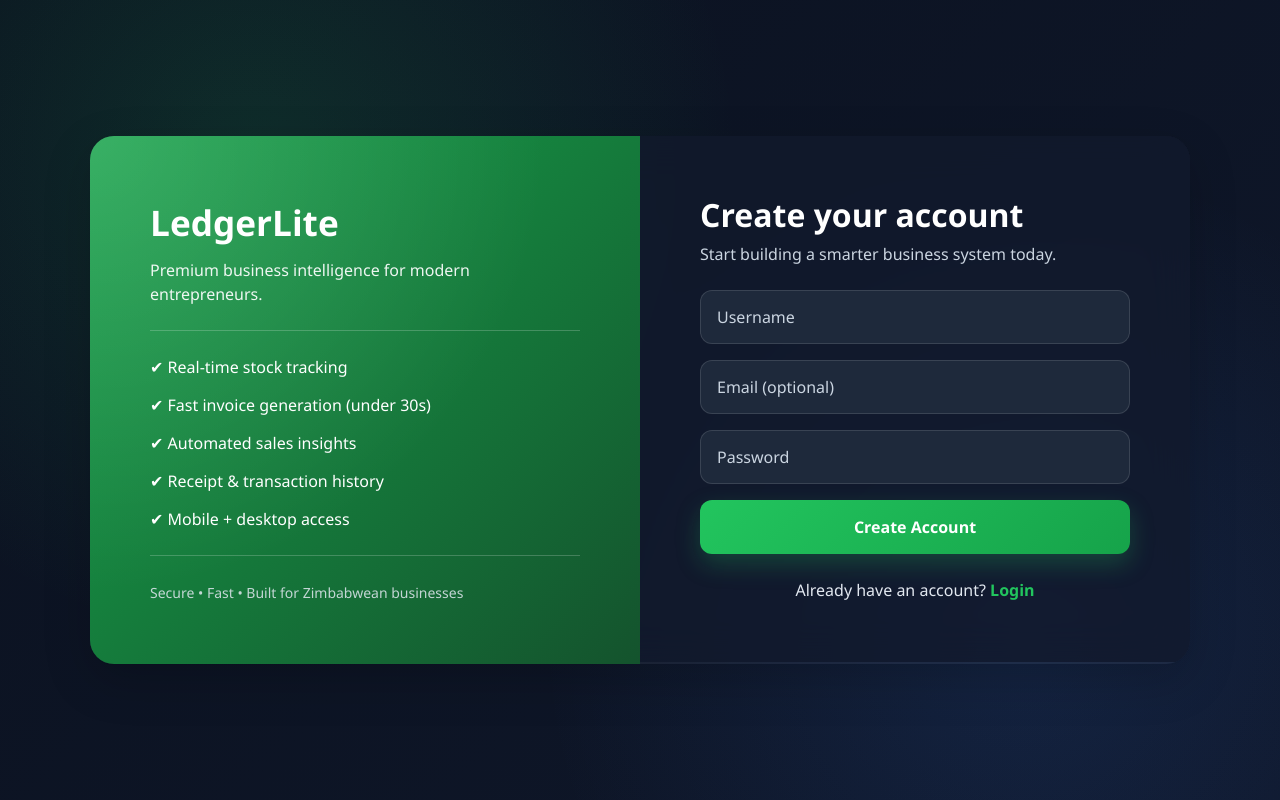
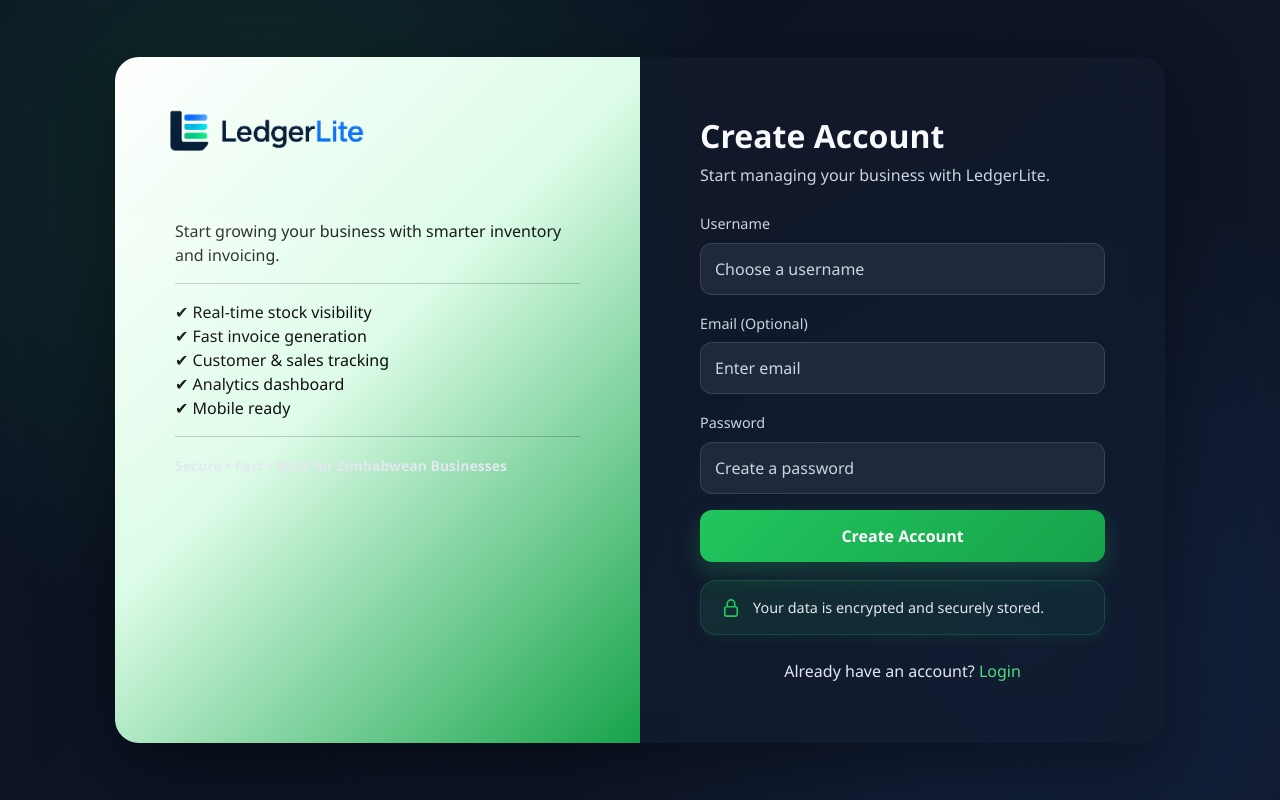
Before and after one commit to nia-cloud-official/LedgerLite, a Django app: page /accounts/register/ in a window 1280 px wide. Run offline with Django 5.2, Linux system fonts and the light colour scheme.

Commit message:
register page with logo

```diff
--- a/templates/register.html
+++ b/templates/register.html
@@ -1,4 +1,7 @@
+{% load static %}
+
 <!DOCTYPE html>
+
 <html lang="en">
 <head>
 <meta charset="UTF-8">
@@ -22,41 +25,31 @@ body{
         linear-gradient(135deg,#0b1220,#0f172a);
 
     display:flex;
+    align-items:center;
     justify-content:center;
-    align-items:center;
     padding:24px;
 
-    color:#f8fafc;
+    color:#e5e7eb;
 }
 
-/* ===== CARD ===== */
-
+/* ===== MAIN CARD ===== */
 .main-card{
-    max-width:1100px;
     width:100%;
+    max-width:1050px;
 
     border:none;
     border-radius:24px;
     overflow:hidden;
 
-    background:rgba(255,255,255,.05);
+    background:rgba(255,255,255,0.04);
+    backdrop-filter:blur(18px);
 
-    backdrop-filter:blur(20px);
-
-    box-shadow:
-        0 25px 80px rgba(0,0,0,.50);
+    box-shadow:0 25px 80px rgba(0,0,0,0.45);
 }
 
 /* ===== LEFT PANEL ===== */
-
 .left-panel{
-    background:linear-gradient(
-        135deg,
-        #16a34a,
-        #14532d
-    );
-
-    color:white;
+    color:#000;
     padding:60px;
     position:relative;
 }
@@ -65,123 +58,110 @@ body{
     content:"";
     position:absolute;
     inset:0;
-
-    background:
-        radial-gradient(
-            circle at top left,
-            rgba(255,255,255,.15),
-            transparent 60%
-        );
-
+    background:radial-gradient(circle at top left, rgba(255,255,255,0.18), transparent 60%);
     pointer-events:none;
 }
 
-.brand{
-    font-size:2.2rem;
-    font-weight:800;
+.logo{
+    height:150px;
+    padding:0;
 }
 
 .tagline{
-    margin-top:10px;
-    color:rgba(255,255,255,.92);
-}
-
-.feature{
-    margin-bottom:14px;
-    color:white;
+    margin-top:12px;
+    opacity:.9;
 }
 
 /* ===== RIGHT PANEL ===== */
-
 .right-panel{
     padding:60px;
-    background:rgba(15,23,42,.78);
+    background:rgba(15,23,42,0.72);
     color:#f8fafc;
 }
 
 /* ===== HEADINGS ===== */
-
 h2{
     font-weight:700;
-    color:white;
 }
 
+/* ===== TEXT ===== */
 .text-muted{
     color:#cbd5e1 !important;
 }
 
+p,
+small,
+.text-center{
+    color:#e2e8f0 !important;
+}
+
+/* ===== ALERT ===== */
+.alert{
+    border-radius:12px;
+}
+
+/* ===== LABELS ===== */
+.form-label{
+    color:#cbd5e1;
+    font-size:.9rem;
+}
+
 /* ===== INPUTS ===== */
-
 .form-control{
-    height:54px;
-
+    height:52px;
     border-radius:12px;
 
     background:#1e293b !important;
 
-    border:1px solid rgba(255,255,255,.12) !important;
+    border:1px solid rgba(255,255,255,0.12) !important;
 
     color:#ffffff !important;
 
-    padding-left:16px;
+    padding-left:14px;
 }
-
-/* placeholder fix */
 
 .form-control::placeholder{
     color:#cbd5e1 !important;
-    opacity:1 !important;
+    opacity:1;
 }
-
-/* focus */
 
 .form-control:focus{
     background:#243244 !important;
 
+    border-color:#22c55e !important;
+
     color:#ffffff !important;
 
-    border-color:#22c55e !important;
-
-    box-shadow:
-        0 0 0 3px rgba(34,197,94,.20) !important;
+    box-shadow:0 0 0 3px rgba(34,197,94,.20) !important;
 }
 
-/* Chrome autofill fix */
-
+/* Chrome Autofill */
 input:-webkit-autofill,
 input:-webkit-autofill:hover,
 input:-webkit-autofill:focus{
-    -webkit-text-fill-color:#ffffff !important;
-
-    -webkit-box-shadow:
-        0 0 0px 1000px #1e293b inset !important;
-
-    transition:
-        background-color 5000s ease-in-out 0s;
+    -webkit-text-fill-color:#fff !important;
+    -webkit-box-shadow:0 0 0px 1000px #1e293b inset !important;
+    transition:background-color 5000s ease-in-out 0s;
 }
 
 /* ===== BUTTON ===== */
-
 .btn-register{
-    height:54px;
-
-    border:none;
-
+    height:52px;
     border-radius:12px;
 
     font-weight:700;
 
-    background:
-        linear-gradient(
+    background:linear-gradient(
         135deg,
         #22c55e,
         #16a34a
     );
 
+    border:none;
+
     color:white;
 
-    box-shadow:
-        0 10px 25px rgba(34,197,94,.25);
+    box-shadow:0 10px 25px rgba(34,197,94,.25);
 
     transition:.25s;
 }
@@ -189,12 +169,10 @@ input:-webkit-autofill:focus{
 .btn-register:hover{
     transform:translateY(-2px);
 
-    box-shadow:
-        0 15px 35px rgba(34,197,94,.35);
+    box-shadow:0 15px 35px rgba(34,197,94,.35);
 }
 
 /* ===== LINKS ===== */
-
 a{
     color:#4ade80;
     text-decoration:none;
@@ -205,91 +183,103 @@ a:hover{
     text-decoration:underline;
 }
 
-/* ===== ALERT ===== */
+/* ===== PRIVACY BOX ===== */
+.privacy-box{
+    margin-top:18px;
+    padding:16px 20px;
 
-.alert{
-    border-radius:12px;
+    border-radius:16px;
+
+    background:linear-gradient(
+        135deg,
+        rgba(34,197,94,0.12),
+        rgba(16,185,129,0.08)
+    );
+
+    border:1px solid rgba(34,197,94,0.2);
+
+    color:#e2e8f0;
+
+    font-size:.9rem;
+
+    display:flex;
+    align-items:center;
+    gap:12px;
+
+    box-shadow:0 4px 12px rgba(34,197,94,0.08);
 }
 
-/* ===== TEXT VISIBILITY ===== */
-
-small,
-span,
-p{
-    color:#e2e8f0;
-}
-
-.form-text{
-    color:#cbd5e1 !important;
-}
-
-.text-center{
-    color:#e2e8f0;
+.privacy-box svg{
+    width:20px;
+    height:20px;
+    color:#22c55e;
+    flex-shrink:0;
 }
 
 /* ===== MOBILE ===== */
-
 @media(max-width:768px){
-
-    body{
-        padding:16px;
-    }
 
     .left-panel{
         display:none;
     }
 
     .right-panel{
-        padding:32px 24px;
-    }
-
-    h2{
-        font-size:1.8rem;
+        padding:40px;
     }
 }
 
 </style>
+
 </head>
 
 <body>
 
-<div class="card main-card shadow-lg">
+<div class="card main-card">
 
 <div class="row g-0">
 
 <!-- LEFT -->
-<div class="col-md-6">
-    <div class="left-panel h-100">
-        <div class="brand">LedgerLite</div>
+
+<div class="col-md-6"
+     style="background:linear-gradient(135deg,#ffffff 0%,#dcfce7 45%,#16a34a 100%);padding:0;">
+
+<img src="{% static 'images/logo.png' %}"
+     alt="LedgerLite Logo"
+     class="logo">
+
+<div class="left-panel h-20" style="padding-top:0;">
 
     <div class="tagline">
-            Premium business intelligence for modern entrepreneurs.
+        Start growing your business with smarter inventory and invoicing.
     </div>
 
-        <hr class="my-4" style="opacity:0.2;">
+    <hr style="opacity:.2;">
 
-        <div class="feature">✔ Real-time stock tracking</div>
-        <div class="feature">✔ Fast invoice generation (under 30s)</div>
-        <div class="feature">✔ Automated sales insights</div>
-        <div class="feature">✔ Receipt & transaction history</div>
-        <div class="feature">✔ Mobile + desktop access</div>
+    <div>✔ Real-time stock visibility</div>
+    <div>✔ Fast invoice generation</div>
+    <div>✔ Customer & sales tracking</div>
+    <div>✔ Analytics dashboard</div>
+    <div>✔ Mobile ready</div>
 
-        <hr class="my-4" style="opacity:0.2;">
+    <hr style="opacity:.2;">
 
-        <small style="opacity:0.85;">
-            Secure • Fast • Built for Zimbabwean businesses
+    <small style="color:#14532d;font-weight:600;">
+        Secure • Fast • Built for Zimbabwean Businesses
     </small>
+
 </div>
+
 </div>
 
 <!-- RIGHT -->
+
 <div class="col-md-6">
     <div class="right-panel">
 
-        <h2>Create your account</h2>
+    <h2>Create Account</h2>
 
     <p class="text-muted mb-4">
-            Start building a smarter business system today.
+        Start managing your business with LedgerLite.
     </p>
 
     {% if messages %}
@@ -303,36 +293,62 @@ p{
     <form method="POST">
         {% csrf_token %}
 
-            <input type="text" name="username"
-                class="form-control mb-3"
-                placeholder="Username" required>
+        <div class="mb-3">
+            <label class="form-label">Username</label>
+            <input type="text"
+                   name="username"
+                   class="form-control"
+                   placeholder="Choose a username"
+                   required>
+        </div>
 
-            <input
-    type="email"
+        <div class="mb-3">
+            <label class="form-label">Email (Optional)</label>
+            <input type="email"
                    name="email"
-    class="form-control mb-3"
-    placeholder="Email (optional)">
+                   class="form-control"
+                   placeholder="Enter email">
+        </div>
 
-            <input type="password" name="password"
-                class="form-control mb-3"
-                placeholder="Password" required>
+        <div class="mb-3">
+            <label class="form-label">Password</label>
+            <input type="password"
+                   name="password"
+                   class="form-control"
+                   placeholder="Create a password"
+                   required>
+        </div>
 
         <button class="btn btn-register w-100">
             Create Account
         </button>
+
     </form>
 
+    <div class="privacy-box">
+
+        <svg xmlns="http://www.w3.org/2000/svg"
+             fill="none"
+             viewBox="0 0 24 24"
+             stroke-width="2"
+             stroke="currentColor">
+
+            <path stroke-linecap="round"
+                  stroke-linejoin="round"
+                  d="M16.5 10.5V6.75a4.5 4.5 0 10-9 0v3.75m-.75 11.25h10.5a2.25 2.25 0 002.25-2.25v-6.75a2.25 2.25 0 00-2.25-2.25H6.75a2.25 2.25 0 00-2.25 2.25v6.75a2.25 2.25 0 002.25 2.25z"/>
+        </svg>
+
+        <span>Your data is encrypted and securely stored.</span>
+
+    </div>
+
     <div class="text-center mt-4">
-    <span style="color:#e2e8f0;">
-        Already have an account?
-    </span>
-    <a href="{% url 'login' %}"
-       style="color:#22c55e;font-weight:600;">
-        Login
-    </a>
+        <span>Already have an account?</span>
+        <a href="{% url 'login' %}">Login</a>
     </div>
 
 </div>
+
 </div>
 
 </div>
```
Also changed, not shown: db.sqlite3. Lines whose indentation alone changed are shown as unchanged.
